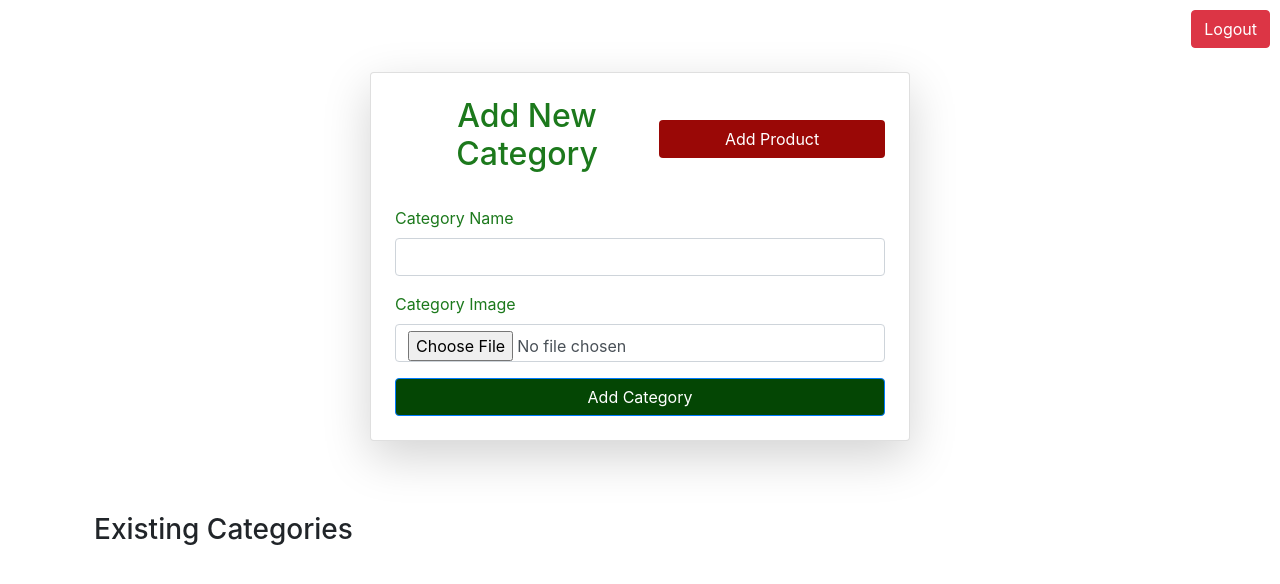
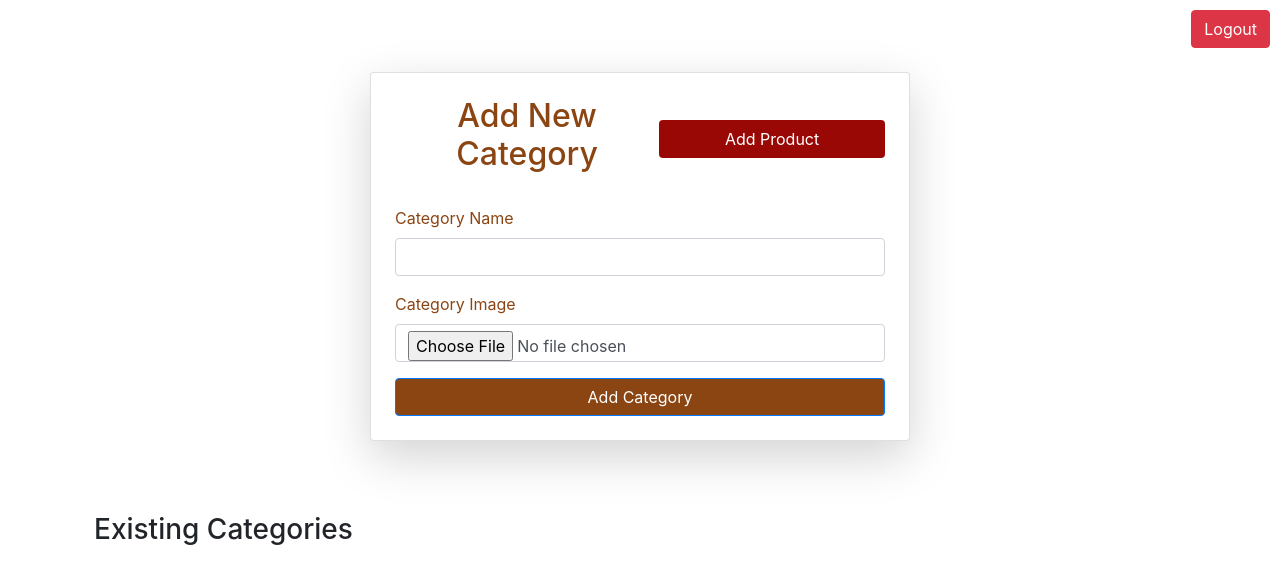
Before and after one commit to Srihari1811/SBT-new, a plain HTML site: page client/admin.html in a window 1280 px wide. Drawn offline with nearby package versions, Linux system fonts and the light colour scheme; no server answers.

Commit message:
Update admin.html

```diff
--- a/client/admin.html
+++ b/client/admin.html
@@ -13,26 +13,26 @@
 <button id="logoutButton" class="btn btn-danger text-white" style="position: absolute; top: 10px; right: 10px;">Logout</button>
 
 <div class="container my-5">
-    <div class="row">
+   <div class="row">
         <div class="col-lg-6 mt-4 mx-auto">
             <div class="card p-4 shadow-lg" style="background-color: white;">
                 <div class="d-flex justify-content-between align-items-center mb-4">
-                    <h2 id="form-title" class="text-center" style="color: rgb(28, 121, 28);">Add New Category</h2>
+                    <h2 id="form-title" class="text-center" style="color: #8B4513;">Add New Category</h2>
                     <button class="btn w-50" id="addProductButton" style="background-color: #9a0806; color: rgb(255, 255, 255);">Add Product</button>
                 </div>
                 <div id="alertMessage" class="alert" style="display: none; text-align:center; font-weight:bold;"></div>
 
                 <form id="categoryForm">
                     <div class="mb-3">
-                        <label for="categoryName" style="color: rgb(28, 121, 28);" class="form-label">Category Name</label>
+                        <label for="categoryName" style="color: #8B4513;" class="form-label">Category Name</label>
                         <input type="text" class="form-control" id="categoryName" required>
                     </div>
                     <div class="mb-3">
-                        <label for="categoryImage" style="color: rgb(28, 121, 28)" class="form-label">Category Image</label>
+                        <label for="categoryImage" style="color:#8B4513;" class="form-label">Category Image</label>
                         <img id="imagePreview" src="" alt="" class="img-thumbnail mb-3" style="max-height: 150px; display: none;">
                         <input type="file" class="form-control" id="categoryImage" accept="image/jpeg, image/png" required>
                     </div>
-                    <button type="submit" class="btn btn-primary w-100" id="submitButton" style="background-color: rgb(4, 70, 4);">Add Category</button>
+                    <button type="submit" class="btn btn-primary w-100" id="submitButton" style="background-color: #8B4513;">Add Category</button>
                 </form>
             </div>
         </div>
```
